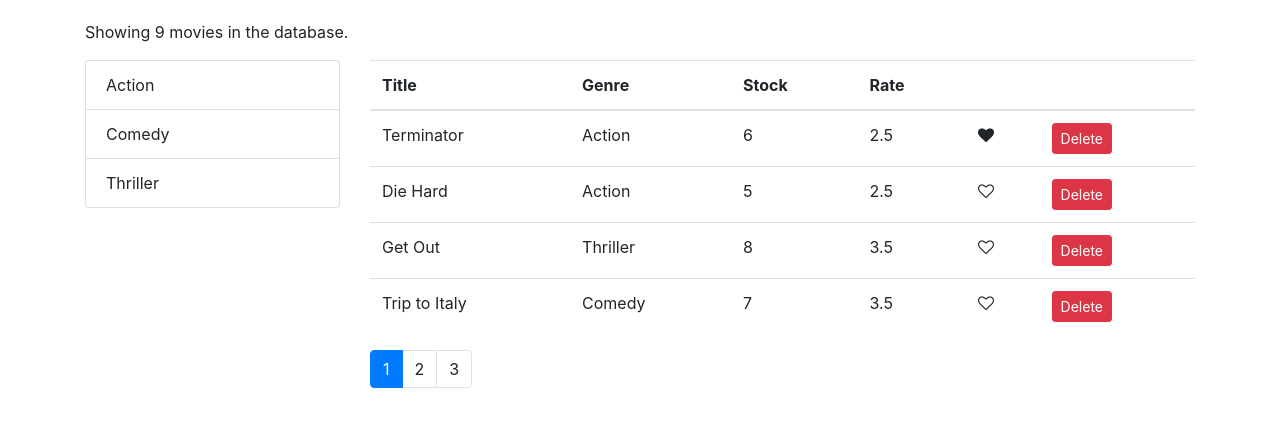
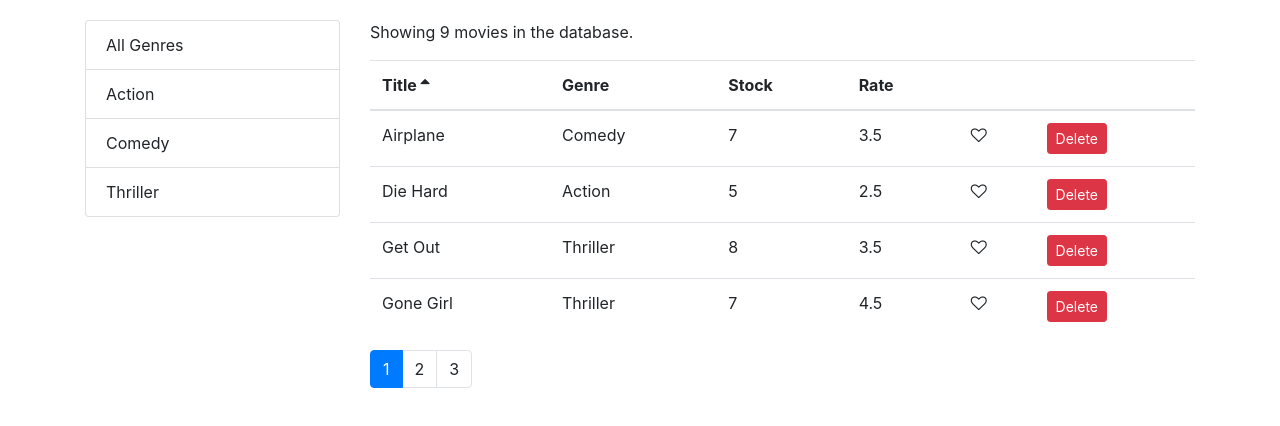
Before and after one commit to Mohammed-Al-Kuthari/mosh-react-movie-app, a React (Create React App) app: page / in a window 1280 px wide. Shown: the top 426 px of the page. Built offline with nearby package versions, Linux system fonts and the light colour scheme.

Commit message:
Done: Pagination, Filtering and Sorting

```diff
--- a/src/components/common/listGroups.jsx
+++ b/src/components/common/listGroups.jsx
@@ -8,10 +8,11 @@
     valueProperty,
     selectedItem
   } = props;
+
   if (!items) return null;
 
   return (
-    <div>
+    <div style={{ cursor: "pointer" }}>
       <ul className="list-group">
         {items.map(item => (
           <li
--- /dev/null
+++ b/src/components/common/table.jsx
@@ -0,0 +1,15 @@
+import React from "react";
+import TableHeader from "./tableHeader";
+import TableBody from "./tableBody";
+
+const Table = props => {
+  const { columns, sortColumn, onSort, data } = props;
+  return (
+    <table className="table">
+      <TableHeader columns={columns} onSort={onSort} sortColumn={sortColumn} />
+      <TableBody data={data} columns={columns} />
+    </table>
+  );
+};
+
+export default Table;
--- /dev/null
+++ b/src/components/common/tableBody.jsx
@@ -0,0 +1,30 @@
+import React, { Component } from "react";
+import _ from "lodash";
+
+class TableBody extends Component {
+  renderCell = (item, column) => {
+    if (column.content) return column.content(item);
+    return _.get(item, column.fieldName);
+  };
+  createKey = (item, column) => {
+    return item._id + (column.fieldName || column.key);
+  };
+  render() {
+    const { data, columns } = this.props;
+    return (
+      <tbody>
+        {data.map(item => (
+          <tr key={item._id}>
+            {columns.map(column => (
+              <td key={this.createKey(item, column)}>
+                {this.renderCell(item, column)}
+              </td>
+            ))}
+          </tr>
+        ))}
+      </tbody>
+    );
+  }
+}
+
+export default TableBody;
--- /dev/null
+++ b/src/components/common/tableHeader.jsx
@@ -0,0 +1,40 @@
+import React, { Component } from "react";
+
+class TableHeader extends Component {
+  raiseSort = fieldName => {
+    const sortColumn = { ...this.props.sortColumn };
+    if (sortColumn.fieldName === fieldName) {
+      sortColumn.order = sortColumn.order === "asc" ? "desc" : "asc";
+    } else {
+      sortColumn.order = "asc";
+      sortColumn.fieldName = fieldName;
+    }
+    this.props.onSort(sortColumn);
+  };
+
+  renderSortIcon = column => {
+    const { sortColumn } = this.props;
+    if (column.fieldName !== sortColumn.fieldName) return null;
+    if (sortColumn.order === "asc") return <i className="fa fa-sort-asc" />;
+    return <i className="fa fa-sort-desc" />;
+  };
+
+  render() {
+    return (
+      <thead>
+        <tr className="clickabla">
+          {this.props.columns.map(column => (
+            <th
+              key={column.fieldName || column.key}
+              onClick={() => this.raiseSort(column.fieldName)}
+            >
+              {column.label} {this.renderSortIcon(column)}
+            </th>
+          ))}
+        </tr>
+      </thead>
+    );
+  }
+}
+
+export default TableHeader;
--- a/src/components/movies.jsx
+++ b/src/components/movies.jsx
@@ -1,10 +1,13 @@
 import React, { Component } from "react";
-import Like from "./common/like";
-import { getMovies } from "../services/fakeMovieService";
+import _ from "lodash";
+
 import Pagination from "./common/pagination";
 import paginate from "../utils/paginate";
 import ListGroup from "./common/listGroups";
+
+import { getMovies } from "../services/fakeMovieService";
 import { getGenres } from "../services/fakeGenreService";
+import MoviesTable from "./moviesTable";
 
 class Movies extends Component {
   state = {
@@ -12,11 +15,13 @@
     genres: [],
     pageSize: 4,
     currentPage: 1,
-    selectedGenre: null
+    selectedGenre: null,
+    sortColumn: { fieldName: "title", order: "asc" }
   };
 
   componentDidMount() {
-    this.setState({ movies: getMovies(), genres: getGenres() });
+    const genres = [{ _id: "", name: "All Genres" }, ...getGenres()];
+    this.setState({ movies: getMovies(), genres: genres });
   }
 
   handleDelete = movie => {
@@ -33,75 +38,78 @@
   };
 
   handlePageChange = page => {
-    console.log(page);
     this.setState({ currentPage: page });
   };
 
   handleGenreSelect = genre => {
-    console.log(genre);
-    this.setState({ selectedGenre: genre });
+    this.setState({ selectedGenre: genre, currentPage: 1 });
+  };
+
+  handleSort = sortColumn => {
+    this.setState({ sortColumn });
+  };
+
+  getPageData = () => {
+    const {
+      pageSize,
+      currentPage,
+      movies: allMovies,
+      selectedGenre,
+      sortColumn
+    } = this.state;
+    // step 1: FILTER all the movies based on the Genre
+    const filtered =
+      selectedGenre && selectedGenre._id
+        ? allMovies.filter(m => m.genre._id === selectedGenre._id)
+        : allMovies;
+
+    // step 2: SORT the FILTERED movies
+    const sorted = _.orderBy(
+      filtered,
+      [sortColumn.fieldName],
+      [sortColumn.order]
+    );
+    // step 3: PAGINATE the FILTERED and SORTED movies
+    const movies = paginate(sorted, currentPage, pageSize);
+
+    return { totalCount: filtered.length, data: movies };
   };
 
   render() {
     const { length: count } = this.state.movies;
-    const { pageSize, currentPage, movies: allMovies } = this.state;
+    const {
+      pageSize,
+      currentPage,
+      selectedGenre,
+      sortColumn,
+      genres
+    } = this.state;
 
     if (count === 0) return <p>There are no movies in the database.</p>;
 
-    const movies = paginate([...allMovies], currentPage, pageSize);
+    const { totalCount, data: movies } = this.getPageData();
 
     return (
       <React.Fragment>
-        <p>Showing {count} movies in the database.</p>
         <div className="row">
           <div className="col-3">
             <ListGroup
-              items={this.state.genres}
-              selectedItem={this.state.selectedGenre}
-              //   textProperty="name"
-              //   valueProperty="_id"
+              items={genres}
+              selectedItem={selectedGenre}
               onItemSelect={this.handleGenreSelect}
             />
           </div>
           <div className="col-9">
-            <table className="table">
-              <thead>
-                <tr>
-                  <th>Title</th>
-                  <th>Genre</th>
-                  <th>Stock</th>
-                  <th>Rate</th>
-                  <th />
-                  <th />
-                </tr>
-              </thead>
-              <tbody>
-                {movies.map(movie => (
-                  <tr key={movie._id}>
-                    <td>{movie.title}</td>
-                    <td>{movie.genre.name}</td>
-                    <td>{movie.numberInStock}</td>
-                    <td>{movie.dailyRentalRate}</td>
-                    <td>
-                      <Like
-                        liked={movie.liked}
-                        onClick={() => this.handleLike(movie)}
-                      />
-                    </td>
-                    <td>
-                      <button
-                        onClick={() => this.handleDelete(movie)}
-                        className="btn btn-danger btn-sm"
-                      >
-                        Delete
-                      </button>
-                    </td>
-                  </tr>
-                ))}
-              </tbody>
-            </table>
+            <p>Showing {totalCount} movies in the database.</p>
+            <MoviesTable
+              movies={movies}
+              onLike={this.handleLike}
+              onDelete={this.handleDelete}
+              onSort={this.handleSort}
+              sortColumn={sortColumn}
+            />
             <Pagination
-              itemsCount={count}
+              itemsCount={totalCount}
               pageSize={pageSize}
               currentPage={currentPage}
               onPageChange={this.handlePageChange}
--- /dev/null
+++ b/src/components/moviesTable.jsx
@@ -0,0 +1,45 @@
+import React from "react";
+import Like from "./common/like";
+import Table from "./common/table";
+
+class MoviesTable extends React.Component {
+  columns = [
+    { fieldName: "title", label: "Title" },
+    { fieldName: "genre.name", label: "Genre" },
+    { fieldName: "numberInStock", label: "Stock" },
+    { fieldName: "dailyRentalRate", label: "Rate" },
+    {
+      key: "like",
+      content: movie => (
+        <Like liked={movie.liked} onClick={() => this.props.onLike(movie)} />
+      )
+    },
+    {
+      key: "delete",
+      content: movie => (
+        <button
+          onClick={() => this.props.onDelete(movie)}
+          className="btn btn-danger btn-sm"
+        >
+          Delete
+        </button>
+      )
+    }
+  ];
+
+  render() {
+    const { movies, onSort, sortColumn } = this.props;
+    return (
+      <div>
+        <Table
+          data={movies}
+          onSort={onSort}
+          sortColumn={sortColumn}
+          columns={this.columns}
+        />
+      </div>
+    );
+  }
+}
+
+export default MoviesTable;
--- a/src/index.css
+++ b/src/index.css
@@ -3,3 +3,6 @@
   padding: 20px 0 0 0;
   font-family: sans-serif;
 }
+.clickabla {
+  cursor: pointer;
+}
```
